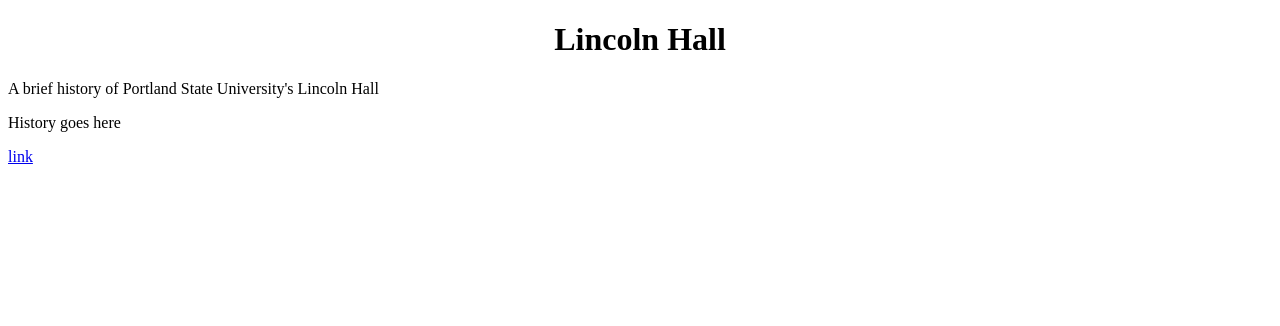
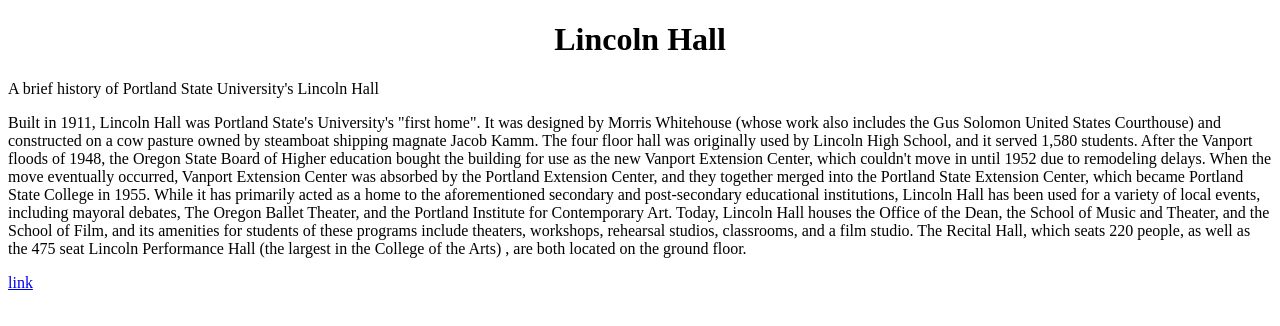
Before and after one commit to pdxdamian/Lincoln-Hall, a plain HTML site: page Index.html in a window 1280 px wide. Drawn offline with Linux system fonts and the light colour scheme.

Commit message:
Update Index.html

```diff
--- a/Index.html
+++ b/Index.html
@@ -9,7 +9,12 @@
 	<body>
 		<h1>Lincoln Hall</h1>
 		<p>A brief history of Portland State University's Lincoln Hall </p>
-    <p> History goes here </p>
+    <p> Built in 1911, Lincoln Hall was Portland State's University's "first home". It was designed by Morris Whitehouse (whose work also includes the Gus Solomon United States Courthouse) and  constructed on a cow pasture owned by steamboat shipping magnate Jacob Kamm. The four floor hall was originally used by Lincoln High School, and it served 1,580 students. After the Vanport floods of 1948, the Oregon State Board of Higher education bought the building for use as the new Vanport Extension Center, which couldn't move in until 1952 due to remodeling delays. When the move eventually occurred, Vanport Extension Center was absorbed by the Portland Extension Center, and they together merged into the Portland State Extension Center, which became Portland State College in 1955.
+
+While it has primarily acted as a home to the aforementioned secondary and post-secondary educational institutions, Lincoln Hall has been used for a variety of local events, including mayoral debates, The Oregon Ballet Theater, and the Portland Institute for Contemporary Art.
+
+Today, Lincoln Hall houses the Office of the Dean, the School of Music and Theater, and the School of Film, and its amenities for students of these programs include theaters, workshops,  rehearsal studios, classrooms, and a film studio. The Recital Hall, which seats 220 people, as well as the 475 seat Lincoln Performance Hall (the largest in the College of the Arts) , are both located on the ground floor.
+ </p>
 		<a href="https://www.pdx.edu/arts/lincoln-hall">link</a>
 </p>
 	</body>
```
